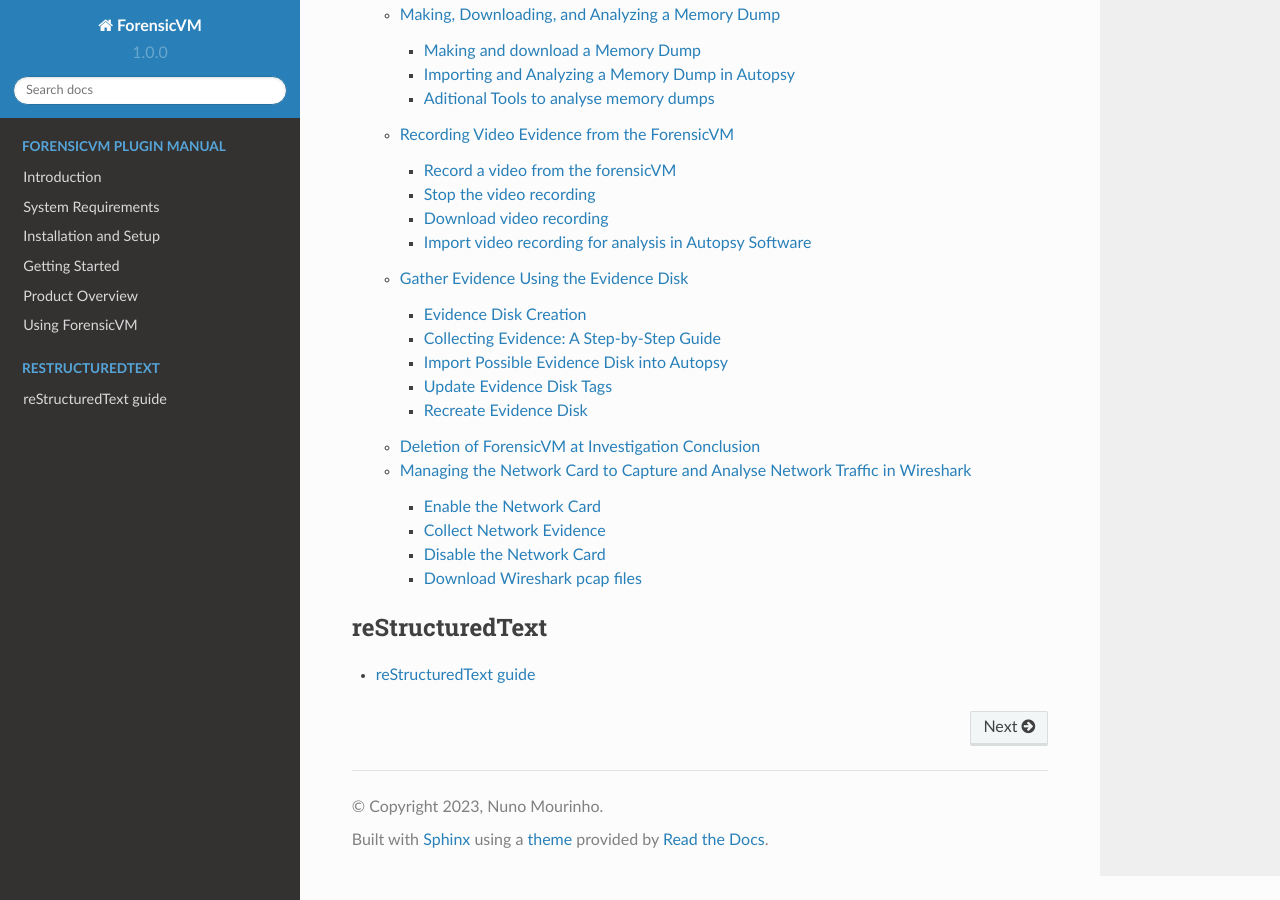
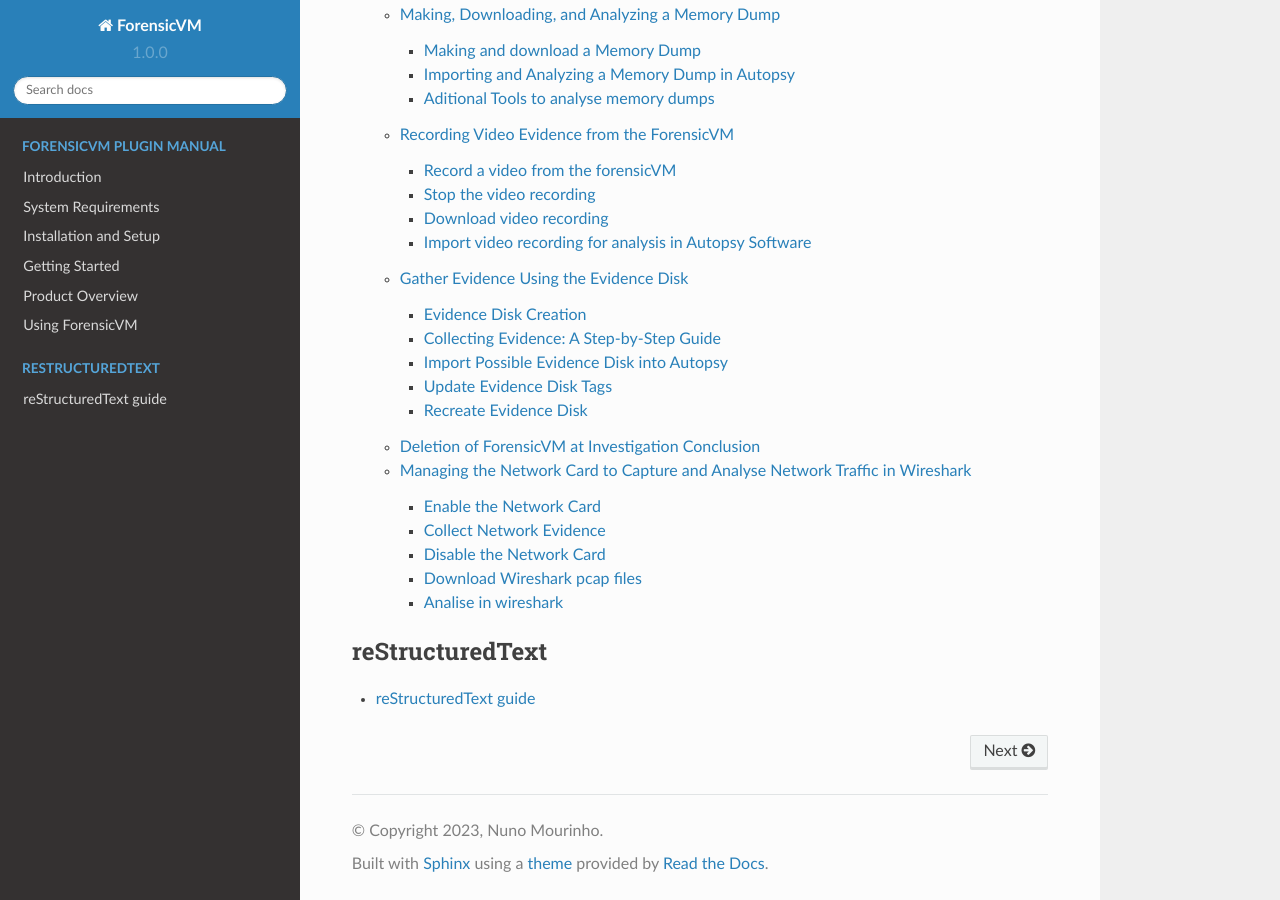
Before and after one commit to nunomourinho/forensicVmAutopsyUserManual, a Sphinx documentation site: the page built from docs/index.rst, in a window 1280 px wide and 900 px high, scrolled down 4318 px. Built offline with Sphinx 7.4.7 and the Read the Docs theme 2.0.0, drawn with Linux system fonts in a browser that asks for light colours; pages that are not in the unit, such as notebooks, are missing from menus.

Commit message:
Update network.rst

```diff
--- a/docs/user/network.rst
+++ b/docs/user/network.rst
@@ -219,6 +219,9 @@
    :alt: Change
    :align: center
 
+Analise in wireshark
+------------------------------
+
 .. figure:: img/network_0017.jpg
    :alt: Change
    :align: center
```
